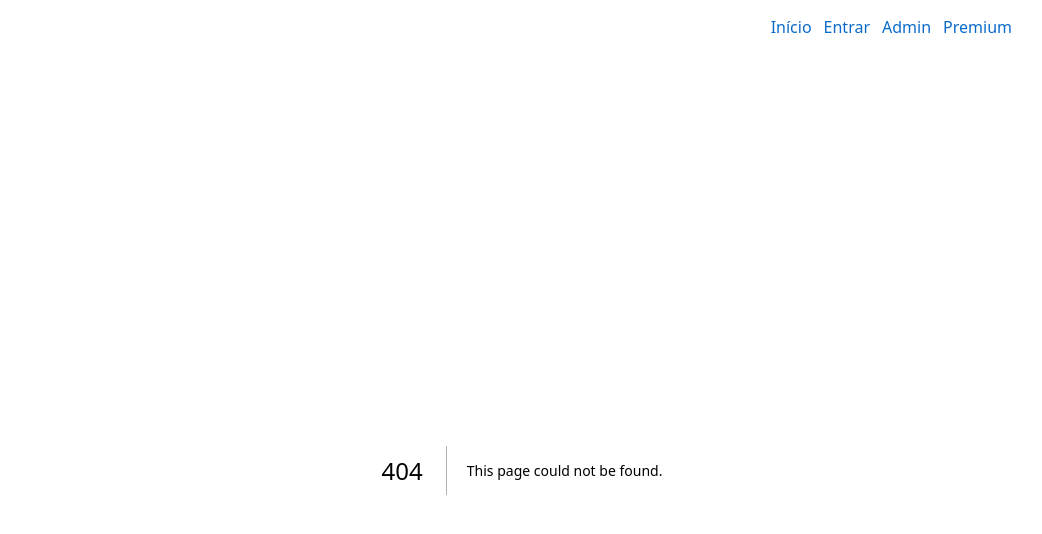
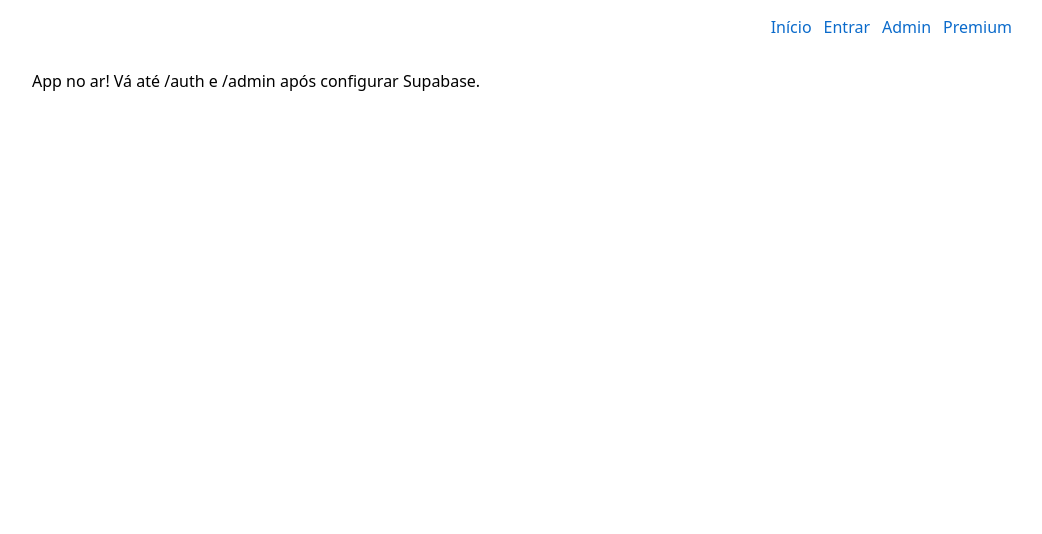
Before and after one commit to iviagempt/r-de-radio, a Next.js app: page / in a window 1280 px wide. Before the commit this address had no page. Shown: the top 534 px of the page, without its empty margins (118-1160 px from the left). Built offline with nearby package versions, Linux system fonts and the light colour scheme.

Commit message:
Rename page.tsx (Home) to page.tsx

```diff
--- /dev/null
+++ b/src/app/page.tsx
@@ -0,0 +1,3 @@
+export default function Home() {
+  return <div>App no ar! Vá até /auth e /admin após configurar Supabase.</div>;
+}
```
